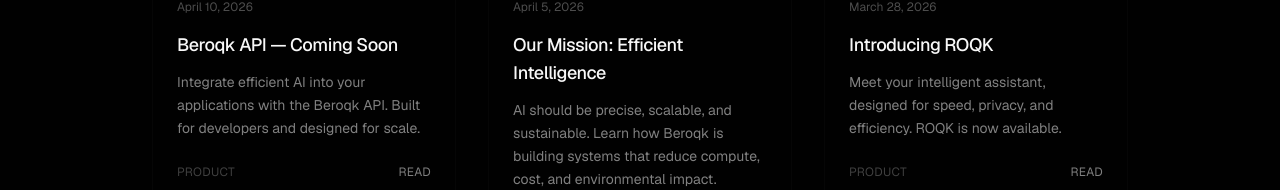
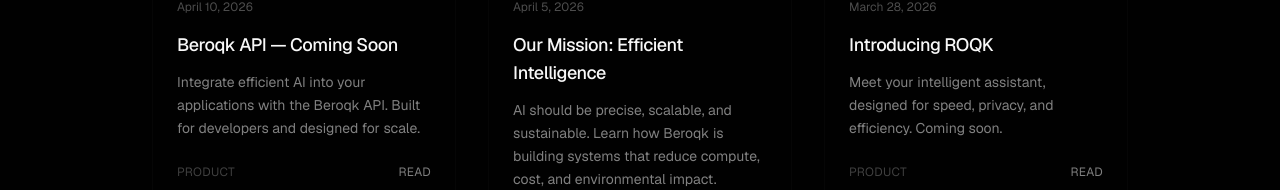
Before and after one commit to Beroqk/v0-beroqk-homepage, a Next.js app: page /news in a window 1280 px wide. Shown: the part 447-637 px from the top of the page. Built offline with nearby package versions, Linux system fonts and the light colour scheme.

Commit message:
feat: update ROQK launch description to "Coming soon"\n\nConsistently change ROQK launch status across homepage and news page.

```diff
--- a/app/news/page.tsx
+++ b/app/news/page.tsx
@@ -18,7 +18,7 @@ const newsItems = [
   {
     date: "March 28, 2026",
     title: "Introducing ROQK",
-    description: "Meet your intelligent assistant, designed for speed, privacy, and efficiency. ROQK is now available.",
+    description: "Meet your intelligent assistant, designed for speed, privacy, and efficiency. Coming soon.",
     category: "product",
     slug: "/news/roqk",
   },
--- a/components/news-section.tsx
+++ b/components/news-section.tsx
@@ -14,7 +14,7 @@ const news = [
   },
   {
     title: "Introducing ROQK",
-    description: "Your intelligent assistant, designed for speed, privacy, and efficiency.",
+    description: "Your intelligent assistant, designed for speed, privacy, and efficiency. Coming soon.",
     href: "/chat",
   },
 ]
```
